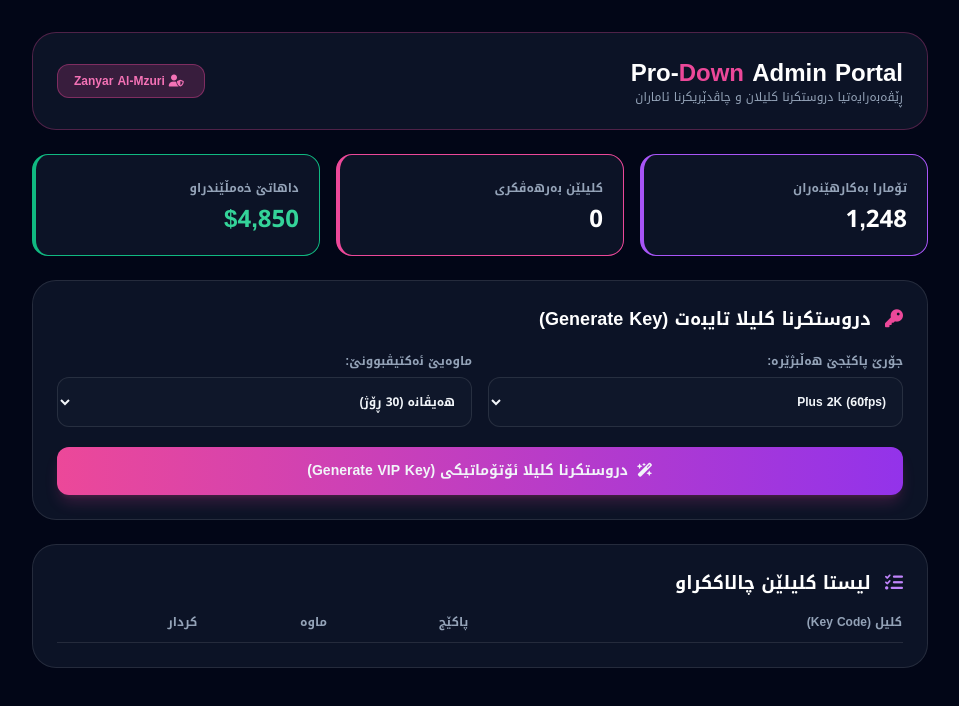
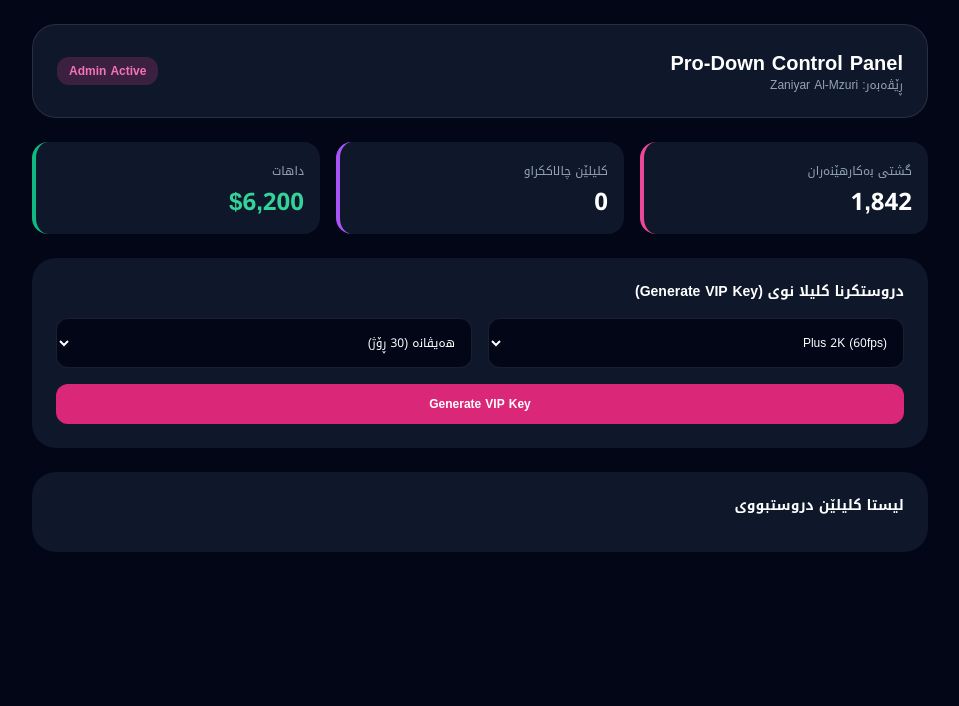
Before and after one commit to z4nkomziry-hash/Pro-Down, a plain HTML site: page admin.html in a window 1280 px wide. Shown: the whole page, without its empty margins (160-1119 px from the left). Drawn offline with nearby package versions, Linux system fonts and the light colour scheme.

Commit message:
Update admin.html

```diff
--- a/admin.html
+++ b/admin.html
@@ -1,141 +1,74 @@
 <!DOCTYPE html>
-<html lang="kmr" dir="rtl" class="dark">
+<html lang="kmr" dir="rtl">
 <head>
     <meta charset="UTF-8">
-    <meta name="viewport" content="width=device-width, initial-scale=1.0">
-    <title>Pro-Down | VIP Admin Key Engine</title>
+    <title>Pro-Down | Admin Key Generator Panel</title>
     <script src="https://cdn.tailwindcss.com"></script>
     <link rel="stylesheet" href="https://cdnjs.cloudflare.com/ajax/libs/font-awesome/6.5.0/css/all.min.css">
     <style>
         @import url('https://fonts.googleapis.com/css2?family=Noto+Kufi+Arabic:wght@400;700;900&display=swap');
         * { font-family: 'Noto Kufi Arabic', sans-serif; }
-        .glass-panel { background: rgba(15, 23, 42, 0.85); backdrop-filter: blur(20px); border: 1px solid rgba(255, 255, 255, 0.1); }
     </style>
 </head>
-<body class="bg-slate-950 text-slate-100 min-h-screen p-4 sm:p-8">
-
+<body class="bg-slate-950 text-white p-6">
     <div class="max-w-4xl mx-auto space-y-6">
-
-        <!-- HEADER -->
-        <div class="glass-panel p-6 rounded-3xl flex items-center justify-between border-b border-pink-500/30">
+        <div class="p-6 bg-slate-900 rounded-3xl border border-white/10 flex justify-between items-center">
             <div>
-                <h1 class="text-2xl font-black text-white">Pro-<span class="text-pink-500">Down</span> Admin Portal</h1>
-                <p class="text-xs text-slate-400">ڕێڤەبەرایەتیا دروستکرنا کلیلان و چاڤدێریکرنا ئاماران</p>
+                <h1 class="text-xl font-black">Pro-Down Control Panel</h1>
+                <p class="text-xs text-slate-400">ڕێڤەبەر: Zaniyar Al-Mzuri</p>
             </div>
-            <span class="bg-pink-500/20 text-pink-400 border border-pink-500/40 text-xs font-black px-4 py-2 rounded-xl">
-                <i class="fa-solid fa-user-shield mr-1"></i> Zanyar Al-Mzuri
-            </span>
+            <span class="bg-pink-500/20 text-pink-400 px-3 py-1.5 rounded-xl text-xs font-bold">Admin Active</span>
         </div>
 
-        <!-- STATS DASHBOARD -->
-        <div class="grid grid-cols-1 sm:grid-cols-3 gap-4">
-            <div class="glass-panel p-5 rounded-2xl border-l-4 border-purple-500">
-                <span class="text-xs text-slate-400 font-bold">تۆمارا بەکارهێنەران</span>
-                <div class="text-2xl font-black text-white mt-1" id="statUsers">1,248</div>
+        <div class="grid grid-cols-3 gap-4">
+            <div class="p-4 bg-slate-900 rounded-2xl border-l-4 border-pink-500">
+                <span class="text-xs text-slate-400">گشتی بەکارهێنەران</span>
+                <div class="text-2xl font-black mt-1">1,842</div>
             </div>
-            <div class="glass-panel p-5 rounded-2xl border-l-4 border-pink-500">
-                <span class="text-xs text-slate-400 font-bold">کلیلێن بەرهەڤکری</span>
-                <div class="text-2xl font-black text-white mt-1" id="statKeys">0</div>
+            <div class="p-4 bg-slate-900 rounded-2xl border-l-4 border-purple-500">
+                <span class="text-xs text-slate-400">کلیلێن چالاککراو</span>
+                <div class="text-2xl font-black mt-1" id="keyCount">0</div>
             </div>
-            <div class="glass-panel p-5 rounded-2xl border-l-4 border-emerald-500">
-                <span class="text-xs text-slate-400 font-bold">داهاتێ خەمڵێندراو</span>
-                <div class="text-2xl font-black text-emerald-400 mt-1">$4,850</div>
+            <div class="p-4 bg-slate-900 rounded-2xl border-l-4 border-emerald-500">
+                <span class="text-xs text-slate-400">داهات</span>
+                <div class="text-2xl font-black text-emerald-400 mt-1">$6,200</div>
             </div>
         </div>
 
-        <!-- KEY GENERATOR SECTION -->
-        <div class="glass-panel p-6 rounded-3xl space-y-5">
-            <h2 class="text-lg font-black text-white"><i class="fa-solid fa-key text-pink-500 ml-2"></i> دروستکرنا کلیلا تایبەت (Generate Key)</h2>
-
-            <div class="grid grid-cols-1 sm:grid-cols-2 gap-4">
-                <div>
-                    <label class="text-xs font-bold text-slate-400 block mb-2">جۆرێ پاکێجێ هەڵبژێرە:</label>
-                    <select id="pkgType" class="w-full bg-slate-900 border border-white/10 rounded-xl p-3 text-xs font-bold outline-none focus:border-pink-500">
-                        <option value="PLUS">Plus 2K (60fps)</option>
-                        <option value="PREMIUM">Premium 8K (120fps + Dolby Vision)</option>
-                    </select>
-                </div>
-                <div>
-                    <label class="text-xs font-bold text-slate-400 block mb-2">ماوەیێ ئەکتیڤبوونێ:</label>
-                    <select id="pkgDuration" class="w-full bg-slate-900 border border-white/10 rounded-xl p-3 text-xs font-bold outline-none focus:border-pink-500">
-                        <option value="30">هەیڤانە (30 ڕۆژ)</option>
-                        <option value="365">ساڵانە (365 ڕۆژ)</option>
-                    </select>
-                </div>
+        <div class="p-6 bg-slate-900 rounded-3xl space-y-4">
+            <h2 class="font-bold text-sm">دروستکرنا کلیلا نوی (Generate VIP Key)</h2>
+            <div class="grid grid-cols-2 gap-4">
+                <select id="pkgType" class="bg-slate-950 border border-white/10 p-3 rounded-xl text-xs">
+                    <option value="PLUS">Plus 2K (60fps)</option>
+                    <option value="PREMIUM">Premium 8K (120fps + Dolby Vision)</option>
+                </select>
+                <select id="pkgDuration" class="bg-slate-950 border border-white/10 p-3 rounded-xl text-xs">
+                    <option value="30">هەیڤانە (30 ڕۆژ)</option>
+                    <option value="365">ساڵانە (365 ڕۆژ)</option>
+                </select>
             </div>
-
-            <button onclick="generateAdminKey()" class="w-full bg-gradient-to-r from-pink-500 to-purple-600 font-black text-xs sm:text-sm py-3.5 rounded-xl transition shadow-lg shadow-pink-500/20 hover:opacity-90">
-                <i class="fa-solid fa-wand-magic-sparkles ml-1"></i> دروستکرنا کلیلا ئۆتۆماتیکی (Generate VIP Key)
-            </button>
+            <button onclick="generateKey()" class="w-full bg-pink-600 hover:bg-pink-700 font-bold py-3 rounded-xl text-xs">Generate VIP Key</button>
         </div>
 
-        <!-- GENERATED KEYS TABLE -->
-        <div class="glass-panel p-6 rounded-3xl space-y-4">
-            <h2 class="text-lg font-black text-white"><i class="fa-solid fa-list-check text-purple-400 ml-2"></i> لیستا کلیلێن چالاککراو</h2>
-            <div class="overflow-x-auto">
-                <table class="w-full text-right text-xs">
-                    <thead>
-                        <tr class="border-b border-white/10 text-slate-400">
-                            <th class="pb-3">کلیل (Key Code)</th>
-                            <th class="pb-3">پاکێج</th>
-                            <th class="pb-3">ماوە</th>
-                            <th class="pb-3">کردار</th>
-                        </tr>
-                    </thead>
-                    <tbody id="keyList" class="divide-y divide-white/5 font-mono">
-                        <!-- Dynamic content -->
-                    </tbody>
-                </table>
-            </div>
+        <div class="p-6 bg-slate-900 rounded-3xl">
+            <h2 class="font-bold text-sm mb-3">لیستا کلیلێن دروستبووی</h2>
+            <div id="keysTable" class="space-y-2 text-xs font-mono"></div>
         </div>
-
     </div>
 
     <script>
-        let generatedKeysCount = 0;
+        function generateKey() {
+            const pkg = document.getElementById('pkgType').value;
+            const dur = document.getElementById('pkgDuration').value;
+            const code = 'PRO-' + pkg + '-' + Math.floor(1000 + Math.random() * 9000) + '-' + Math.random().toString(36).substring(2,6).toUpperCase();
 
-        function generateAdminKey() {
-            const pkg = document.getElementById('pkgType').value;
-            const duration = document.getElementById('pkgDuration').value;
-
-            // Generate unique format: PRO-PLUS-8392-X920 or PRO-PREM-9102-Z718
-            const randomCode1 = Math.floor(1000 + Math.random() * 9000);
-            const randomCode2 = Math.random().toString(36).substring(2, 6).toUpperCase();
-            const fullKey = `PRO-${pkg}-${randomCode1}-${randomCode2}`;
-
-            // Save to LocalStorage DB
-            let existingKeys = JSON.parse(localStorage.getItem('prodown_keys') || '[]');
-            existingKeys.push({ key: fullKey, pkg: pkg, duration: duration, used: false });
-            localStorage.setItem('prodown_keys', JSON.stringify(existingKeys));
-
-            generatedKeysCount++;
-            document.getElementById('statKeys').innerText = existingKeys.length;
-
-            renderKeys();
+            const table = document.getElementById('keysTable');
+            table.innerHTML = `<div class="p-3 bg-slate-950 rounded-xl flex justify-between items-center border border-pink-500/30">
+                <span class="text-pink-400 font-bold">${code}</span>
+                <span class="text-slate-400">${pkg} (${dur} Days)</span>
+                <button onclick="navigator.clipboard.writeText('${code}')" class="bg-slate-800 px-3 py-1 rounded">Copy Key</button>
+            </div>` + table.innerHTML;
         }
-
-        function renderKeys() {
-            const list = document.getElementById('keyList');
-            let existingKeys = JSON.parse(localStorage.getItem('prodown_keys') || '[]');
-            list.innerHTML = '';
-
-            existingKeys.reverse().forEach((item, index) => {
-                list.innerHTML += `
-                    <tr class="hover:bg-slate-900/50">
-                        <td class="py-3 font-bold text-pink-400">${item.key}</td>
-                        <td class="py-3"><span class="bg-purple-900/40 text-purple-300 px-2 py-1 rounded-md text-[10px] font-bold">${item.pkg}</span></td>
-                        <td class="py-3 text-slate-300">${item.duration} ڕۆژ</td>
-                        <td class="py-3">
-                            <button onclick="navigator.clipboard.writeText('${item.key}')" class="bg-slate-800 hover:bg-slate-700 text-slate-200 px-3 py-1 rounded-lg text-[10px] font-sans">
-                                <i class="fa-solid fa-copy"></i> کۆپی
-                            </button>
-                        </td>
-                    </tr>
-                `;
-            });
-        }
-
-        window.onload = renderKeys;
     </script>
 </body>
 </html>
```
